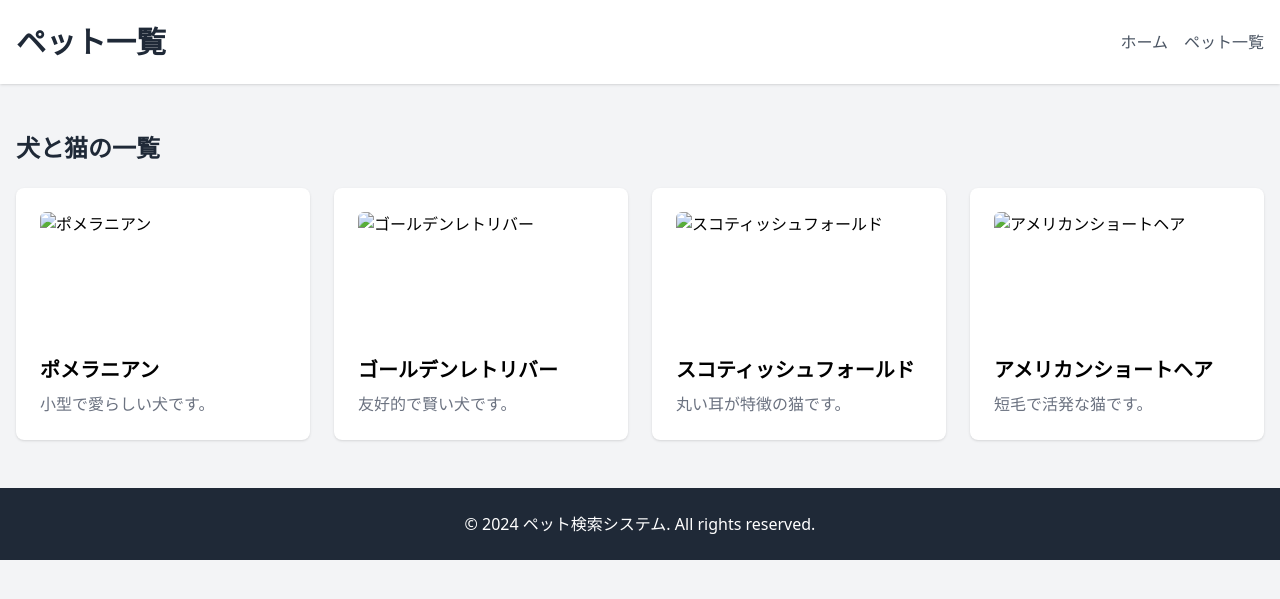
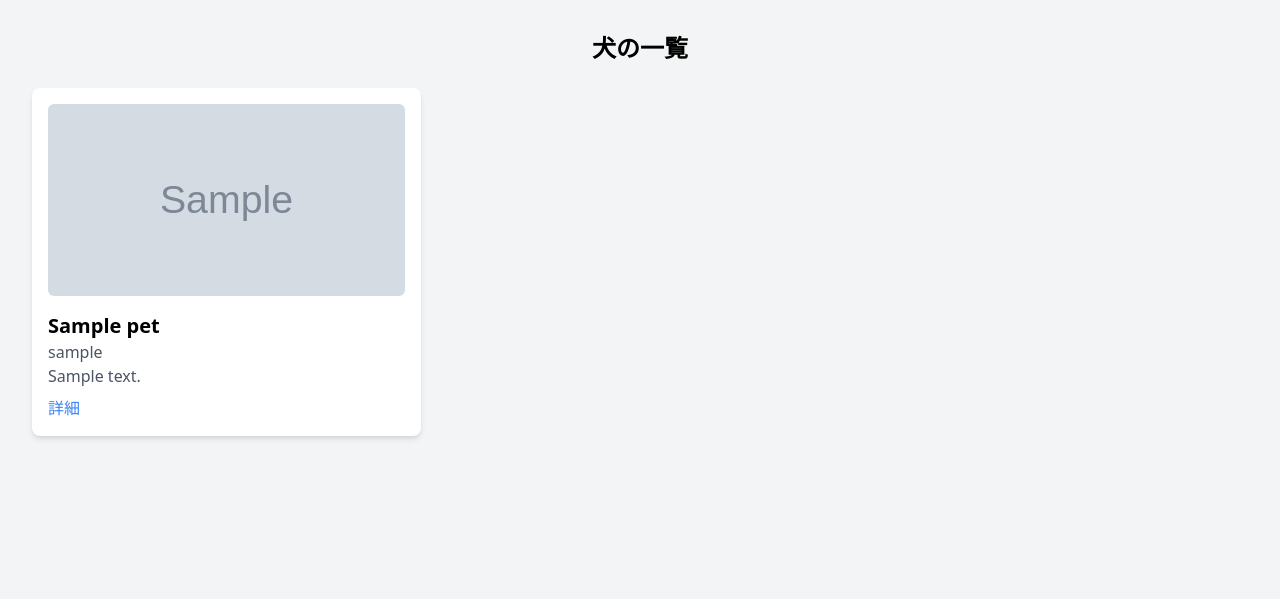
Before and after one commit to Moririn170310/petrecall, a PHP site: page /list.php in a window 1280 px wide. Shown: the top 599 px of the page. Run offline with PHP 8.4, Linux system fonts and the light colour scheme; tables that the repository leaves empty or names only in its code hold one stand-in row (values such as "Sample post"); grey boxes marked "Sample" are stand-in pictures; a stand-in replaces the project's code that opens the database connection; some libraries are stand-ins or nearby versions.

Commit message:
大幅な変更

```diff
--- a/regist/list.php
+++ b/regist/list.php
@@ -1,31 +1,9 @@
 <?php
-// 犬と猫のデータ（例として配列を使用）
-$pets = [
-    [
-        'type' => '犬',
-        'name' => 'ポメラニアン',
-        'description' => '小型で愛らしい犬です。',
-        'image' => 'https://via.placeholder.com/150?text=ポメラニアン'
-    ],
-    [
-        'type' => '犬',
-        'name' => 'ゴールデンレトリバー',
-        'description' => '友好的で賢い犬です。',
-        'image' => 'https://via.placeholder.com/150?text=ゴールデンレトリバー'
-    ],
-    [
-        'type' => '猫',
-        'name' => 'スコティッシュフォールド',
-        'description' => '丸い耳が特徴の猫です。',
-        'image' => 'https://via.placeholder.com/150?text=スコティッシュフォールド'
-    ],
-    [
-        'type' => '猫',
-        'name' => 'アメリカンショートヘア',
-        'description' => '短毛で活発な猫です。',
-        'image' => 'https://via.placeholder.com/150?text=アメリカンショートヘア'
-    ],
-];
+include 'db.php';
+
+// ペット情報をデータベースから取得
+$stmt = $pdo->query("SELECT * FROM pets");
+$pets = $stmt->fetchAll();
 ?>
 
 <!DOCTYPE html>
@@ -33,48 +11,21 @@ $pets = [
 <head>
     <meta charset="UTF-8">
     <meta name="viewport" content="width=device-width, initial-scale=1.0">
-    <title>ペット一覧</title>
-    <script src="https://cdn.tailwindcss.com"></script>
+    <title>犬の一覧</title>
+    <link href="https://cdn.jsdelivr.net/npm/tailwindcss@2.2.19/dist/tailwind.min.css" rel="stylesheet">
 </head>
-<body class="bg-gray-100">
-    <!-- ヘッダー -->
-    <header class="bg-white shadow">
-        <div class="max-w-7xl mx-auto px-4 py-6 flex justify-between items-center">
-            <h1 class="text-3xl font-bold text-gray-800">ペット一覧</h1>
-            <nav>
-                <ul class="flex space-x-4">
-                    <li><a href="index.php" class="text-gray-600 hover:text-blue-500">ホーム</a></li>
-                    <li><a href="list.php" class="text-gray-600 hover:text-blue-500">ペット一覧</a></li>
-                </ul>
-            </nav>
-        </div>
-    </header>
-
-    <!-- メインコンテンツ -->
-    <main class="mt-8">
-        <div class="max-w-7xl mx-auto px-4">
-
-            <!-- ペットリスト -->
-            <section class="my-12">
-                <h2 class="text-2xl font-semibold text-gray-800 mb-6">犬と猫の一覧</h2>
-                <div class="grid grid-cols-1 sm:grid-cols-2 lg:grid-cols-4 gap-6">
-                    <?php foreach ($pets as $pet): ?>
-                    <div class="bg-white p-6 rounded-lg shadow">
-                        <img src="<?php echo $pet['image']; ?>" alt="<?php echo $pet['name']; ?>" class="w-full h-32 object-cover rounded-md">
-                        <h3 class="text-xl font-semibold mt-4"><?php echo $pet['name']; ?></h3>
-                        <p class="text-gray-500 mt-2"><?php echo $pet['description']; ?></p>
-                    </div>
-                    <?php endforeach; ?>
-                </div>
-            </section>
-        </div>
-    </main>
-
-    <!-- フッター -->
-    <footer class="bg-gray-800 text-white py-6 mt-12">
-        <div class="max-w-7xl mx-auto px-4 text-center">
-            <p>&copy; 2024 ペット検索システム. All rights reserved.</p>
-        </div>
-    </footer>
+<body class="bg-gray-100 p-8">
+    <h2 class="text-2xl font-bold mb-6 text-center">犬の一覧</h2>
+    <div class="grid grid-cols-1 sm:grid-cols-2 lg:grid-cols-3 gap-6">
+        <?php foreach ($pets as $pet): ?>
+            <div class="bg-white p-4 rounded-lg shadow-md">
+                <img src="<?php echo $pet['dog_image']; ?>" alt="犬の画像" class="w-full h-48 object-cover rounded-md mb-4">
+                <h3 class="text-xl font-semibold"><?php echo $pet['dog_name']; ?></h3>
+                <p class="text-gray-600"><?php echo $pet['user_name']; ?></p>
+                <p class="text-gray-600"><?php echo $pet['address']; ?></p>
+                <a href="detail.php?id=<?php echo $pet['id']; ?>" class="text-blue-500 hover:text-blue-700 mt-2 inline-block">詳細</a>
+            </div>
+        <?php endforeach; ?>
+    </div>
 </body>
 </html>
```
Also changed, not shown: db.php (+6 -5 lines), regist/confirm.php (+16 -13 lines), regist/regist.php (+42 -11 lines).
